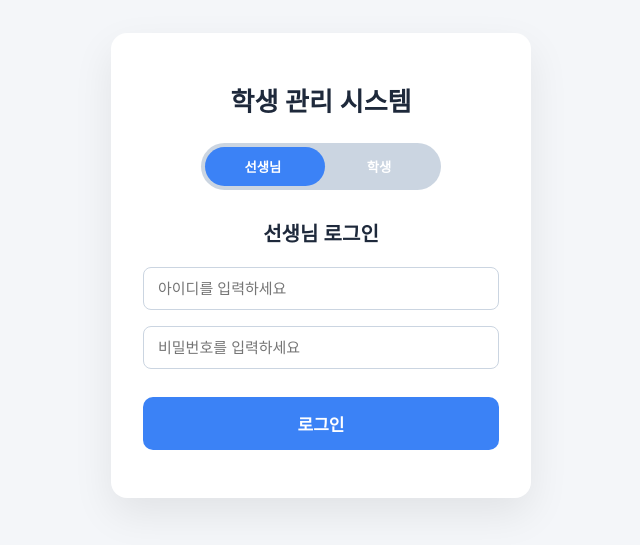
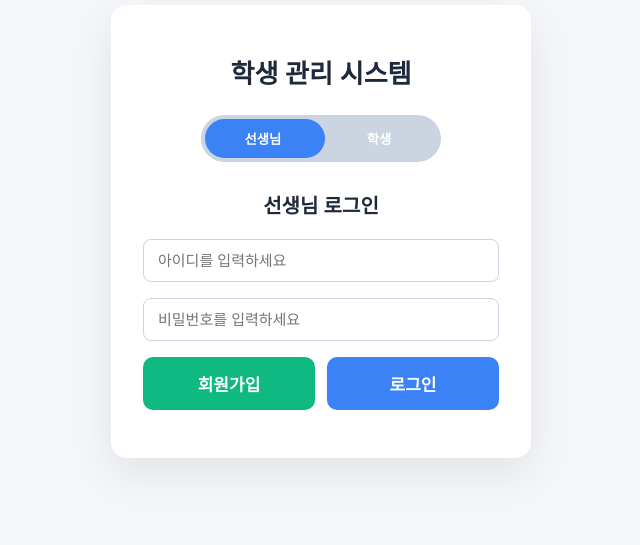
Before and after one commit to hyunmook-lim/student-tracker-client, a React (Vite) app: page / in a window 1280 px wide. Shown: the part 135-680 px from the top of the page, without its empty margins (319-959 px from the left). Built offline with nearby package versions, Linux system fonts and the light colour scheme.

Commit message:
회원가입 카드 만들기

```diff
--- a/src/App.css
+++ b/src/App.css
@@ -7,14 +7,55 @@
   padding: 20px;
 }
 
-.login-card {
+.card-container {
+  position: relative;
+  width: 100%;
+  max-width: 420px;
+  height: auto;
+  min-height: 520px;
+  perspective: 1500px;
+  transform-style: preserve-3d;
+}
+
+.login-card,
+.signup-card {
+  position: absolute;
+  top: 0;
+  left: 0;
+  width: 100%;
   background: #ffffff;
   border-radius: 16px;
   padding: 48px 32px;
   box-shadow: 0 16px 40px rgba(0, 0, 0, 0.08);
-  width: 100%;
-  max-width: 420px;
   text-align: center;
+  backface-visibility: hidden;
+  transition: all 0.9s cubic-bezier(0.25, 0.46, 0.45, 0.94);
+  transform-style: preserve-3d;
+  will-change: transform, opacity;
+}
+
+.login-card {
+  transform: rotateY(0deg);
+  opacity: 1;
+  visibility: visible;
+}
+
+.signup-card {
+  transform: rotateY(180deg);
+  opacity: 0;
+  visibility: hidden;
+}
+
+.card-container.flipped .login-card {
+  transform: rotateY(-180deg);
+  opacity: 0;
+  visibility: hidden;
+}
+
+.card-container.flipped .signup-card {
+  transform: rotateY(0deg);
+  opacity: 1;
+  visibility: visible;
 }
 
 .login-title {
@@ -121,18 +162,29 @@
   box-shadow: 0 0 0 3px rgba(59, 130, 246, 0.2);
 }
 
-.login-btn {
-  width: 100%;
+.button-group {
+  display: flex;
+  gap: 12px;
+  margin-top: 12px;
+}
+
+.login-btn,
+.signup-btn,
+.signup-submit-btn,
+.back-btn {
+  flex: 1;
   padding: 14px;
-  background: #3b82f6; /* 블루 단색 */
-  color: white;
   border: none;
   border-radius: 10px;
   font-size: 17px;
   font-weight: 600;
   cursor: pointer;
-  transition: background 0.3s ease;
-  margin-top: 12px;
+  transition: all 0.3s ease;
+}
+
+.login-btn {
+  background: #3b82f6; /* 블루 단색 */
+  color: white;
 }
 
 .login-btn:hover {
@@ -142,3 +194,42 @@
 .login-btn:active {
   background: #1d4ed8;
 }
+
+.signup-btn {
+  background: #10b981; /* 초록색 계열 */
+  color: white;
+}
+
+.signup-btn:hover {
+  background: #059669; /* 더 진한 초록색 */
+}
+
+.signup-btn:active {
+  background: #047857;
+}
+
+.signup-submit-btn {
+  background: #10b981; /* 초록색 계열 */
+  color: white;
+}
+
+.signup-submit-btn:hover {
+  background: #059669; /* 더 진한 초록색 */
+}
+
+.signup-submit-btn:active {
+  background: #047857;
+}
+
+.back-btn {
+  background: #6b7280; /* 회색 */
+  color: white;
+}
+
+.back-btn:hover {
+  background: #4b5563; /* 더 진한 회색 */
+}
+
+.back-btn:active {
+  background: #374151;
+}
--- a/src/App.jsx
+++ b/src/App.jsx
@@ -6,10 +6,15 @@ function App() {
   const {
     userType,
     isLoggedIn,
+    isSignupMode,
     formData,
+    signupData,
     setUserType,
     updateFormField,
+    updateSignupField,
+    toggleSignupMode,
     login,
+    signup,
   } = useAuthStore();
 
   const handleInputChange = e => {
@@ -17,10 +22,21 @@ function App() {
     updateFormField(name, value);
   };
 
+  const handleSignupInputChange = e => {
+    const { name, value } = e.target;
+    updateSignupField(name, value);
+  };
+
   const handleLogin = e => {
     e.preventDefault();
     console.log('로그인 시도:', { userType, ...formData });
     login();
+  };
+
+  const handleSignup = e => {
+    e.preventDefault();
+    console.log('회원가입 시도:', { userType, ...signupData });
+    signup();
   };
 
   // 로그인 상태에 따라 홈화면 또는 로그인 화면 렌더링
@@ -30,6 +46,8 @@ function App() {
 
   return (
     <div className='login-container'>
+      <div className={`card-container ${isSignupMode ? 'flipped' : ''}`}>
+        {/* 로그인 카드 */}
         <div className='login-card'>
           <h1 className='login-title'>학생 관리 시스템</h1>
 
@@ -69,10 +87,95 @@ function App() {
               />
             </div>
 
+            <div className='button-group'>
+              <button
+                type='button'
+                className='signup-btn'
+                onClick={toggleSignupMode}
+              >
+                회원가입
+              </button>
               <button type='submit' className='login-btn'>
                 로그인
               </button>
+            </div>
           </form>
+        </div>
+
+        {/* 회원가입 카드 */}
+        <div className='signup-card'>
+          {/* 사용자 타입 토글 */}
+          <div className='user-type-toggle'>
+            <div className={`toggle-indicator ${userType}`} />
+            <button onClick={() => setUserType('teacher')}>선생님</button>
+            <button onClick={() => setUserType('student')}>학생</button>
+          </div>
+
+          {/* 회원가입 폼 */}
+          <form className='signup-form' onSubmit={handleSignup}>
+            <h2 className='form-title'>
+              {userType === 'teacher' ? '선생님 회원가입' : '학생 회원가입'}
+            </h2>
+
+            <div className='input-group'>
+              <input
+                type='text'
+                id='signup-name'
+                name='name'
+                value={signupData.name}
+                onChange={handleSignupInputChange}
+                placeholder='이름을 입력하세요'
+                required
+              />
+            </div>
+            <div className='input-group'>
+              <input
+                type='text'
+                id='signup-id'
+                name='id'
+                value={signupData.id}
+                onChange={handleSignupInputChange}
+                placeholder='아이디를 입력하세요'
+                required
+              />
+            </div>
+            <div className='input-group'>
+              <input
+                type='password'
+                id='signup-password'
+                name='password'
+                value={signupData.password}
+                onChange={handleSignupInputChange}
+                placeholder='비밀번호를 입력하세요'
+                required
+              />
+            </div>
+            <div className='input-group'>
+              <input
+                type='password'
+                id='signup-confirm-password'
+                name='confirmPassword'
+                value={signupData.confirmPassword}
+                onChange={handleSignupInputChange}
+                placeholder='비밀번호를 다시 입력하세요'
+                required
+              />
+            </div>
+
+            <div className='button-group'>
+              <button
+                type='button'
+                className='back-btn'
+                onClick={toggleSignupMode}
+              >
+                뒤로가기
+              </button>
+              <button type='submit' className='signup-submit-btn'>
+                회원가입
+              </button>
+            </div>
+          </form>
+        </div>
       </div>
     </div>
   );
--- a/src/store/authStore.js
+++ b/src/store/authStore.js
@@ -4,9 +4,16 @@ const useAuthStore = create((set, get) => ({
   // 상태
   userType: 'teacher', // 'teacher' 또는 'student'
   isLoggedIn: false,
+  isSignupMode: false, // 회원가입 모드 여부
   formData: {
     id: '',
     password: '',
+  },
+  signupData: {
+    name: '',
+    id: '',
+    password: '',
+    confirmPassword: '',
   },
 
   // 액션
@@ -22,6 +29,16 @@ const useAuthStore = create((set, get) => ({
       },
     })),
 
+  updateSignupField: (name, value) =>
+    set(state => ({
+      signupData: {
+        ...state.signupData,
+        [name]: value,
+      },
+    })),
+
+  toggleSignupMode: () => set(state => ({ isSignupMode: !state.isSignupMode })),
+
   login: () => {
     const { formData } = get();
     // 아이디와 비밀번호가 모두 'admin'인지 확인
@@ -34,6 +51,41 @@ const useAuthStore = create((set, get) => ({
     }
   },
 
+  signup: () => {
+    const { signupData, userType } = get();
+
+    // 유효성 검사
+    if (
+      !signupData.name ||
+      !signupData.id ||
+      !signupData.password ||
+      !signupData.confirmPassword
+    ) {
+      alert('모든 필드를 입력해주세요.');
+      return false;
+    }
+
+    if (signupData.password !== signupData.confirmPassword) {
+      alert('비밀번호가 일치하지 않습니다.');
+      return false;
+    }
+
+    if (signupData.password.length < 6) {
+      alert('비밀번호는 6자 이상이어야 합니다.');
+      return false;
+    }
+
+    // 회원가입 성공 (실제로는 서버에 저장)
+    alert(
+      `${userType === 'teacher' ? '선생님' : '학생'} 회원가입이 완료되었습니다!`
+    );
+    set({
+      isSignupMode: false,
+      signupData: { name: '', id: '', password: '', confirmPassword: '' },
+    });
+    return true;
+  },
+
   logout: () =>
     set({
       isLoggedIn: false,
@@ -44,6 +96,11 @@ const useAuthStore = create((set, get) => ({
     set({
       formData: { id: '', password: '' },
     }),
+
+  resetSignupForm: () =>
+    set({
+      signupData: { name: '', id: '', password: '', confirmPassword: '' },
+    }),
 }));
 
 export default useAuthStore;
```
Lines whose indentation alone changed are shown as unchanged.
